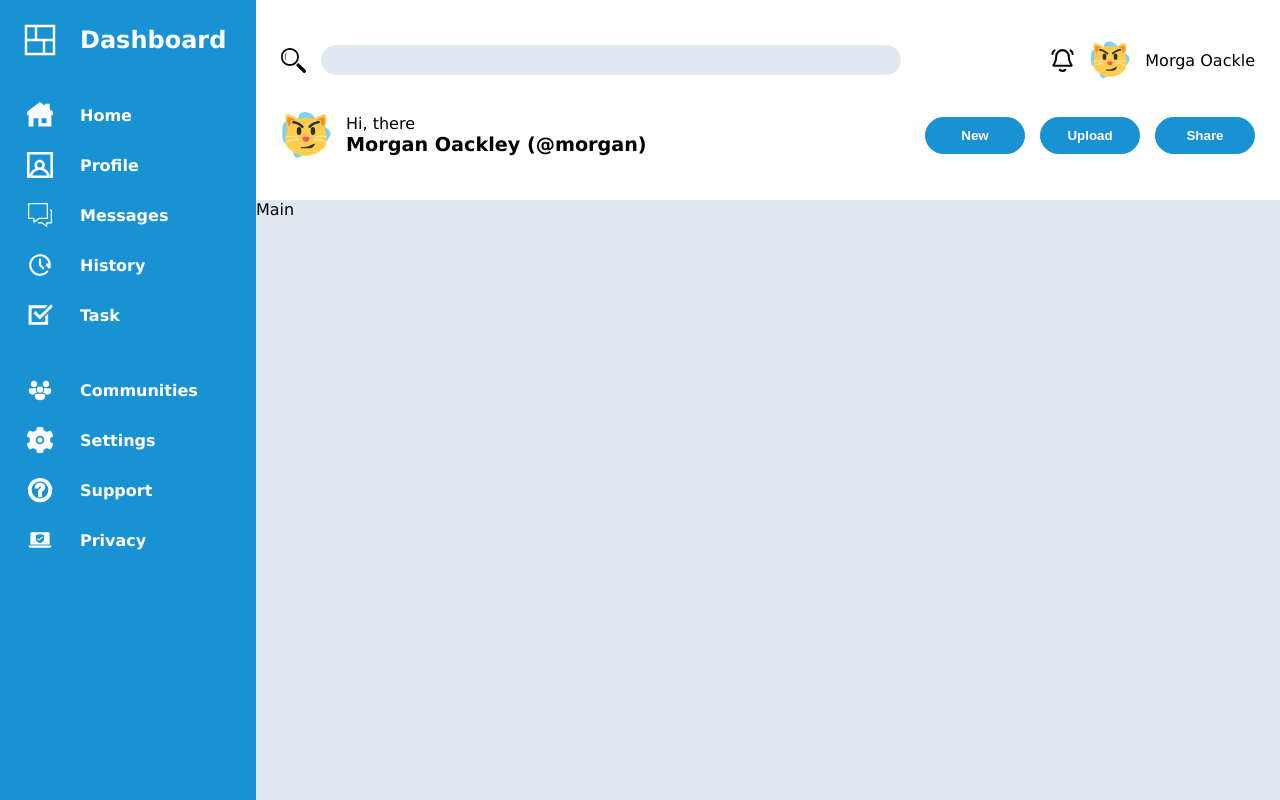
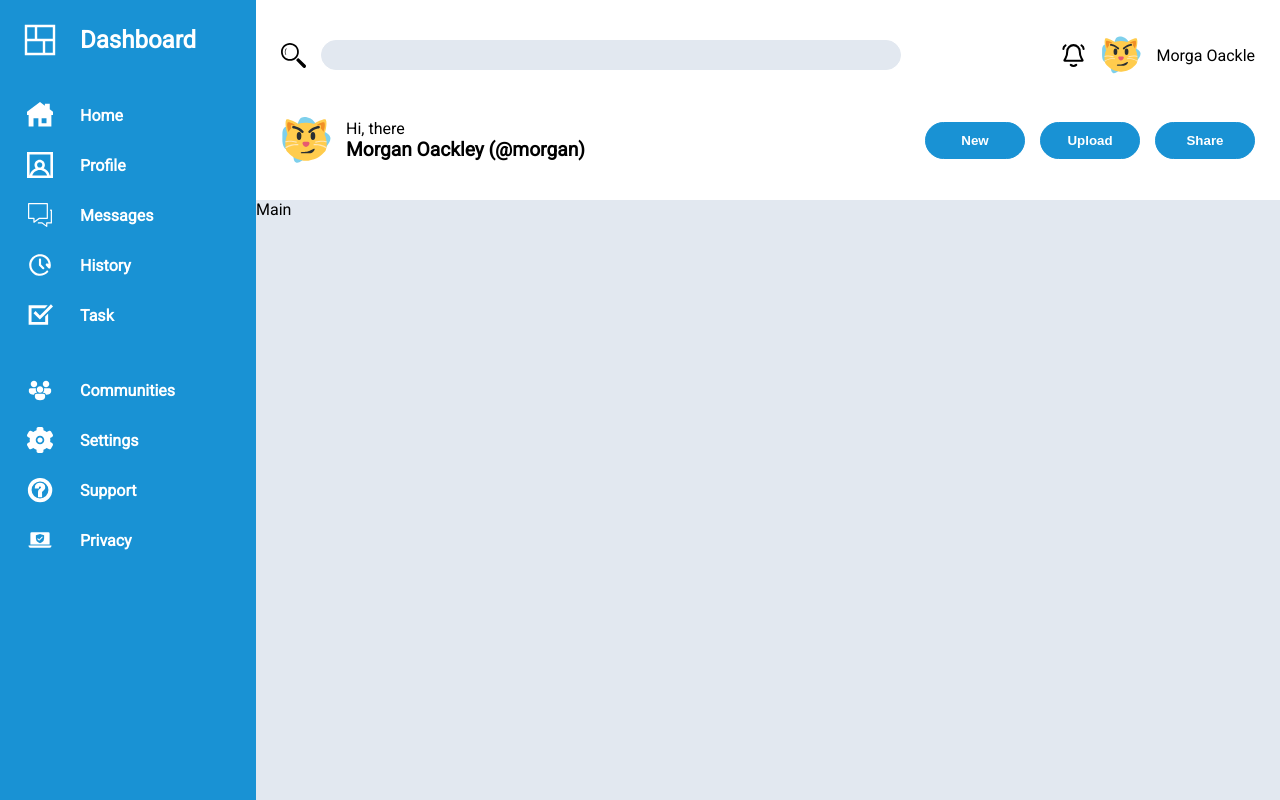
Before and after one commit to jvp36/admin-dashboard, a plain HTML site: page index.html in a window 1280 px wide. Drawn offline with Linux system fonts and the light colour scheme.

Commit message:
Add Roboto font

```diff
--- a/index.html
+++ b/index.html
@@ -4,6 +4,9 @@
     <meta charset="UTF-8">
     <meta name="viewport" content="width=device-width, initial-scale=1.0">
     <title>Admin Dashboard</title>
+    <link rel="preconnect" href="https://fonts.googleapis.com">
+    <link rel="preconnect" href="https://fonts.gstatic.com" crossorigin>
+    <link href="https://fonts.googleapis.com/css2?family=Roboto:wght@100;400&display=swap" rel="stylesheet">
     <link rel="stylesheet" href="style.css">
 </head>
 <body>
--- a/style.css
+++ b/style.css
@@ -7,7 +7,7 @@ html {
 body {
     height: 100vh;
     margin: 0;
-    font-family: 'Lucida Sans', 'Lucida Sans Regular', 'Lucida Grande', 'Lucida Sans Unicode', Geneva, Verdana, sans-serif;
+    font-family: "Roboto", serif;;
     display: grid;
     grid-template-columns: 1fr 4fr;
     grid-template-rows: 25% 75%;
@@ -38,7 +38,7 @@ a {
 }
 /* HEADER */
 .header {
-    padding: 25px;
+    padding: 15px 25px;
     grid-area: header;
     display: grid;
     grid-template-columns: 3.5fr 1.5fr;
@@ -137,3 +137,4 @@ a {
     background-color: #e2e8f0;
     grid-area: main;
 }
+/* Main */
```
